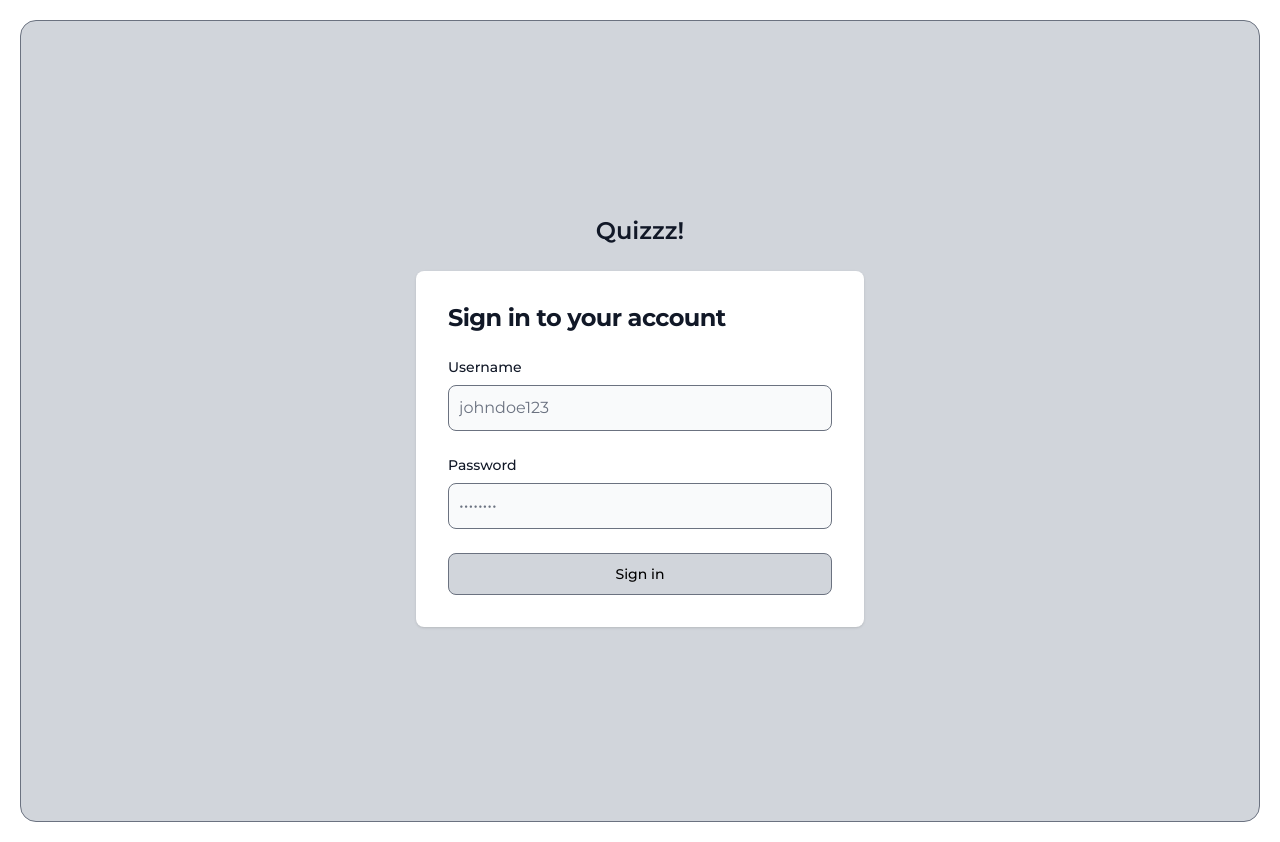
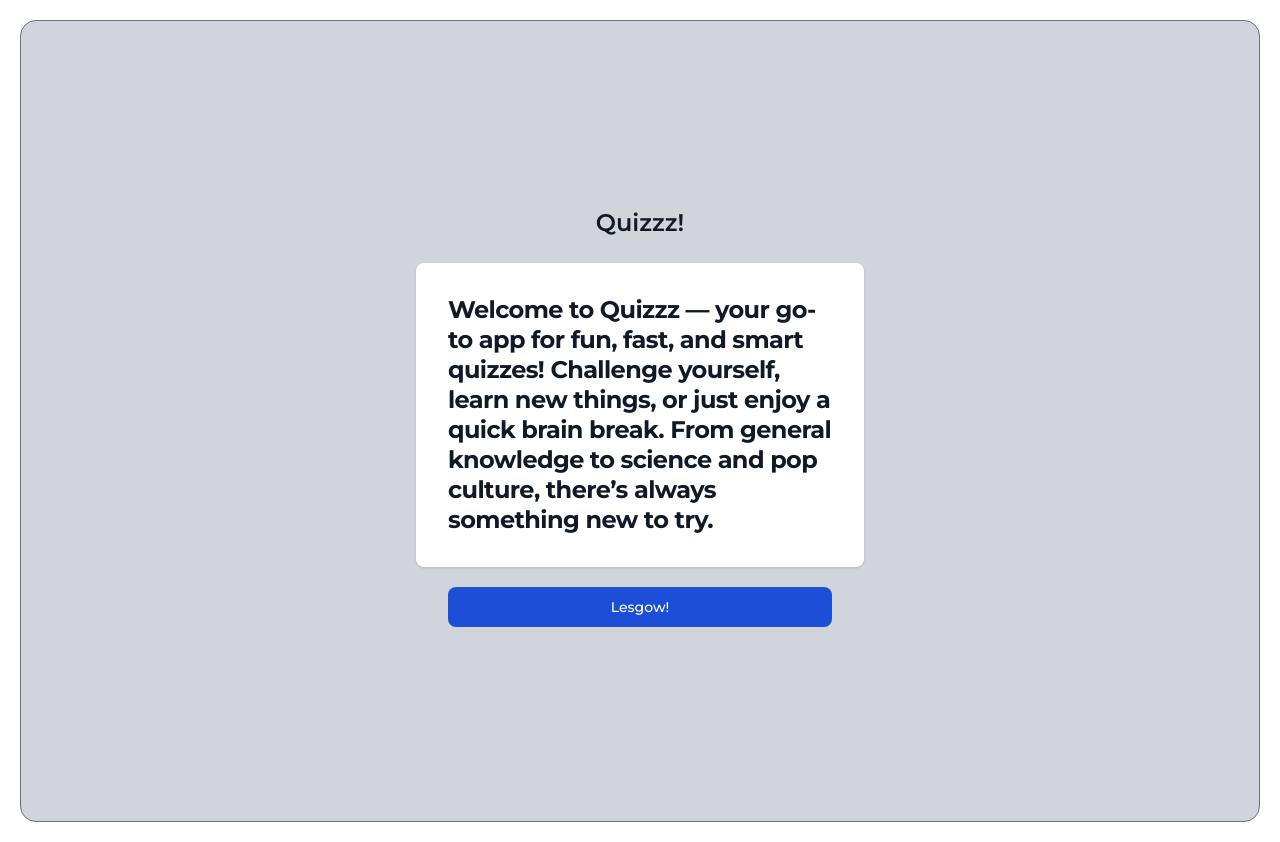
Before and after one commit to hafidzahm/quiz-app, a React (Vite) app: page / in a window 1280 px wide. Before the commit this address led to /login. Built offline with nearby package versions, Linux system fonts and the light colour scheme.

Commit message:
chore: refactor cursor pointer

```diff
--- a/src/App.jsx
+++ b/src/App.jsx
@@ -4,12 +4,13 @@ import AuthLayout from "./layouts/AuthLayout";
 import DashboardPage from "./pages/DashboardPage";
 import TriviaPage from "./pages/TriviaPage";
 import SummaryPage from "./pages/SummaryPage";
+import OnboardingPage from "./pages/OnboardingPage";
 
 function App() {
   return (
     <BrowserRouter>
       <Routes>
-        <Route path="/" element={<Navigate to="/login" />} />
+        <Route path="/" element={<OnboardingPage />} />
         <Route path="/login" element={<LoginPage />} />
         <Route element={<AuthLayout />}>
           <Route path="/dashboard" element={<DashboardPage />} />
--- a/src/components/Navbar.jsx
+++ b/src/components/Navbar.jsx
@@ -10,7 +10,7 @@ export default function Navbar() {
   return (
     <nav className="border-gray-200 bg-gray-50 ">
       <div className="max-w-screen-xl flex flex-wrap items-center justify-between mx-auto p-4">
-        <a href="#" className="flex items-center space-x-3 rtl:space-x-reverse">
+        <a className="flex items-center space-x-3 rtl:space-x-reverse">
           <span className="self-center text-2xl font-semibold whitespace-nowrap">
             Quizzz!
           </span>
@@ -18,7 +18,7 @@ export default function Navbar() {
 
         <a
           onClick={navigateLogout}
-          className="block py-2 px-3 text-white bg-blue-700 rounded-sm "
+          className="block py-2 cursor-pointer px-3 text-white bg-blue-700 rounded-sm "
           aria-current="page"
         >
           Logout
--- a/src/pages/DashboardPage.jsx
+++ b/src/pages/DashboardPage.jsx
@@ -50,16 +50,17 @@ function Card({ navigateTriviaPages, username }) {
         Welcome to Quizzz, {username}!
       </h5>
       <p className="font-normal text-gray-700 ">
-        Lorem ipsum dolor sit amet consectetur adipisicing elit. Atque
-        architecto provident fuga numquam necessitatibus ipsum, deleniti sequi
-        placeat! At architecto similique ullam veritatis! Beatae, repudiandae
-        quas hic harum corporis error?
+        the ultimate destination for fun, fast, and brain-boosting quizzes!
+        Whether you're here to challenge yourself, learn something new, or
+        simply have a good time, you've come to the right place. With a wide
+        variety of topics — from general knowledge and pop culture to science
+        and history — there's always something fresh and exciting to explore.
       </p>
 
       <button
         type="button"
         onClick={navigateTriviaPages}
-        className="text-white mt-5 w-full bg-blue-700 hover:bg-blue-800 focus:ring-4 focus:ring-blue-300 font-medium rounded-lg text-sm px-5 py-2.5 me-2 mb-2 focus:outline-none"
+        className="text-white cursor-pointer mt-5 w-full bg-blue-700 hover:bg-blue-800 focus:ring-4 focus:ring-blue-300 font-medium rounded-lg text-sm px-5 py-2.5 me-2 mb-2 focus:outline-none"
       >
         Let's start!
       </button>
@@ -136,7 +137,7 @@ function HistoryCard({ history, index, navigateSummary, totalQuiz }) {
         onClick={() => {
           navigateSummary(index);
         }}
-        className="text-white mt-5 w-full bg-blue-700 hover:bg-blue-800 focus:ring-4 focus:ring-blue-300 font-medium rounded-lg text-sm px-5 py-2.5 me-2 mb-2 focus:outline-none"
+        className="text-white cursor-pointer mt-5 w-full bg-blue-700 hover:bg-blue-800 focus:ring-4 focus:ring-blue-300 font-medium rounded-lg text-sm px-5 py-2.5 me-2 mb-2 focus:outline-none"
       >
         Details
       </button>
--- a/src/pages/LoginPage.jsx
+++ b/src/pages/LoginPage.jsx
@@ -52,7 +52,7 @@ function LoginDialog({
   submitData,
 }) {
   return (
-    <section className="bg-gray-50 border border-gray-500 bg-gray-300 rounded-2xl">
+    <section className="border border-gray-500 bg-gray-300 rounded-2xl">
       <div className="flex flex-col items-center justify-center px-6 py-8 mx-auto md:h-screen lg:py-0">
         <a className="flex items-center mb-6 text-2xl font-semibold text-gray-900 ">
           Quizzz!
@@ -106,7 +106,8 @@ function LoginDialog({
 
               <button
                 type="submit"
-                className="w-full bg-gray-300 bg-primary-600 border border-gray-500 hover:bg-primary-700 focus:ring-4 focus:outline-none focus:ring-primary-300 font-medium rounded-lg text-sm px-5 py-2.5 text-center"
+                onClick={submitData}
+                class="text-white bg-blue-700 cursor-pointer w-full hover:bg-blue-800 focus:ring-4 focus:ring-blue-300 font-medium rounded-lg text-sm px-5 py-2.5 me-2 mb-2 dark:bg-blue-600 dark:hover:bg-blue-700 focus:outline-none dark:focus:ring-blue-800"
               >
                 Sign in
               </button>
--- /dev/null
+++ b/src/pages/OnboardingPage.jsx
@@ -0,0 +1,36 @@
+import { useNavigate } from "react-router";
+
+export default function OnboardingPage() {
+  const navigate = useNavigate();
+  function navigateLogin() {
+    navigate("/login");
+  }
+  return (
+    <div className="font-montserrat min-h-screen flex flex-col justify-center p-5">
+      <section className=" border border-gray-500 bg-gray-300 rounded-2xl">
+        <div className="flex flex-col items-center justify-center px-6 py-8 mx-auto md:h-screen lg:py-0">
+          <a className="flex items-center mb-6 text-2xl font-semibold text-gray-900 ">
+            Quizzz!
+          </a>
+          <div className="w-full bg-white rounded-lg shadow md:mt-0 sm:max-w-md xl:p-0">
+            <div className="p-6 space-y-4 md:space-y-6 sm:p-8">
+              <p className="text-xl font-bold leading-tight tracking-tight text-gray-900 md:text-2xl ">
+                Welcome to Quizzz — your go-to app for fun, fast, and smart
+                quizzes! Challenge yourself, learn new things, or just enjoy a
+                quick brain break. From general knowledge to science and pop
+                culture, there’s always something new to try.
+              </p>
+            </div>
+          </div>
+          <button
+            type="submit"
+            onClick={navigateLogin}
+            class="text-white cursor-pointer bg-blue-700 max-w-sm mt-5 w-full hover:bg-blue-800 focus:ring-4 focus:ring-blue-300 font-medium rounded-lg text-sm px-5 py-2.5 mb-2 "
+          >
+            Lesgow!
+          </button>
+        </div>
+      </section>
+    </div>
+  );
+}
--- a/src/pages/SummaryPage.jsx
+++ b/src/pages/SummaryPage.jsx
@@ -38,7 +38,7 @@ export default function SummaryPage() {
       <button
         type="button"
         onClick={navigateDashboard}
-        className="focus:outline-none w-full lg:max-w-2xl text-white bg-green-700 hover:bg-green-800 focus:ring-4 focus:ring-green-300 font-medium rounded-lg text-sm px-5 py-2.5 me-2 mb-2"
+        className="focus:outline-none cursor-pointer w-full lg:max-w-2xl text-white bg-green-700 hover:bg-green-800 focus:ring-4 focus:ring-green-300 font-medium rounded-lg text-sm px-5 py-2.5 me-2 mb-2"
       >
         OK
       </button>
--- a/src/pages/TriviaPage.jsx
+++ b/src/pages/TriviaPage.jsx
@@ -4,6 +4,7 @@ import { useNavigate } from "react-router";
 
 export default function TriviaPage() {
   const [quiz, setQuiz] = useState({});
+  const [isLoading, setIsLoading] = useState(false);
   const [answeredQuestion, setAnsweredQuestion] = useState([]);
   const [page, setPage] = useState(1);
   const [totalQuiz, setTotalQuiz] = useState(0);
@@ -67,12 +68,15 @@ export default function TriviaPage() {
 
   async function fetchQuestion() {
     try {
+      setIsLoading(true);
       const response = await http.get(`/questions/${page}`);
       console.log(response);
       console.log(response.data.quiz);
       setQuiz(response?.data?.quiz);
+      setIsLoading(false);
     } catch (error) {
       console.log(error);
+      setIsLoading(false);
     }
   }
   async function submitQuestion(boolean) {
@@ -147,28 +151,27 @@ export default function TriviaPage() {
 
   return (
     <div className="w-full lg:max-w-5xl p-5 md:p-10 flex flex-col lg:m-auto justify-start items-end">
-      <Timer time={formatTime(timer)} timeout={timeOut} />
-      <CardQuestion submitQuestion={submitQuestion} quiz={quiz} />
+      <Timer time={formatTime(timer)} timeout={timeOut} page={page} />
+      <CardQuestion
+        submitQuestion={submitQuestion}
+        quiz={quiz}
+        loading={isLoading}
+        page={page}
+      />
     </div>
   );
 }
 
-function CardQuestion({ submitQuestion, quiz }) {
+function CardQuestion({ submitQuestion, quiz, loading, page }) {
   return (
     <div className="block p-6 bg-white min-w-full max-w-full border border-gray-500 rounded-lg shadow-sm hover:bg-gray-100">
       <div className={`min-h-[50vh]`}>
         {" "}
-        {quiz ? (
-          <>
-            <h5 className="mb-2 text-4xl font-bold tracking-tight text-gray-900">
-              {quiz?.question}
-            </h5>
-          </>
-        ) : (
-          <h5 className="text-center mb-2 text-8xl font-bold tracking-tight text-gray-900">
-            ...
+        <>
+          <h5 className="mb-2 text-4xl font-bold tracking-tight text-gray-900">
+            {loading === true ? "loading..." : `${page}. ${quiz?.question}`}
           </h5>
-        )}
+        </>
       </div>
       <div className="flex flex-col lg:flex-row">
         <>
@@ -178,18 +181,28 @@ function CardQuestion({ submitQuestion, quiz }) {
               submitQuestion(true);
             }}
             type="button"
-            className="text-white lg:w-full font-bold bg-green-700 hover:bg-green-800 focus:outline-none focus:ring-4 focus:ring-green-300 rounded-full text-base px-12 py-6 text-center me-2 mb-2 "
+            disabled={loading && true}
+            className={`text-white  lg:w-full font-bold ${
+              loading === true ? "bg-green-500" : "bg-green-700 cursor-pointer"
+            } ${
+              loading === true ? "hover:bg-green-600" : "hover:bg-green-800 "
+            }  focus:outline-none focus:ring-4 focus:ring-red-300 rounded-full text-base px-12 py-6 text-center me-2 mb-2 `}
           >
-            True
+            {!loading ? "True" : "..."}
           </button>
           <button
             type="button"
             onClick={() => {
               submitQuestion(false);
             }}
-            className="text-white lg:w-full font-bold bg-red-700 hover:bg-red-800 focus:outline-none focus:ring-4 focus:ring-red-300 rounded-full text-base px-12 py-6 text-center me-2 mb-2 "
+            disabled={loading && true}
+            className={`text-white lg:w-full font-bold ${
+              loading === true ? "bg-red-500" : "bg-red-700 cursor-pointer"
+            } ${
+              loading === true ? "hover:bg-red-600" : "hover:bg-red-800"
+            }  focus:outline-none focus:ring-4 focus:ring-red-300 rounded-full text-base px-12 py-6 text-center me-2 mb-2 `}
           >
-            False
+            {!loading ? "False" : "..."}
           </button>
         </>
       </div>
```
